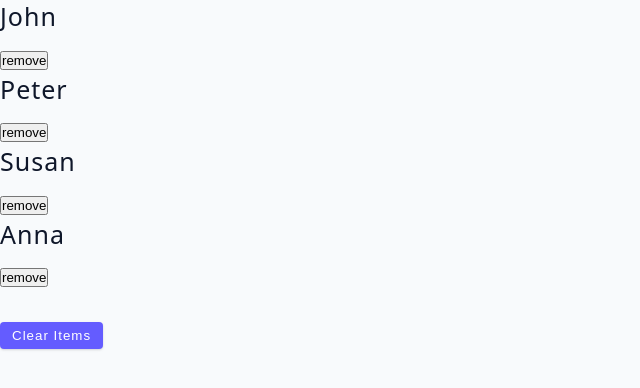
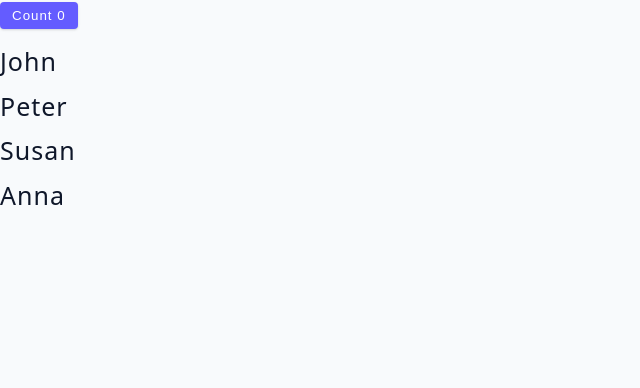
Before and after one commit to zayzou/react-vite-001, a React (Vite) app: page / in a window 1280 px wide. Shown: the top 388 px of the page, without its empty margins (0-640 px from the left). Built offline with nearby package versions, Linux system fonts and the light colour scheme.

Commit message:
Lower state starter

```diff
--- a/src/App.jsx
+++ b/src/App.jsx
@@ -1,9 +1,9 @@
-import Starter from "./tutorial/10-useReducer/starter/01-useReducer.jsx";
+import LowerState from "./tutorial/11-performance/starter/01-lower-state";
 
 function App() {
   return (
     <div>
-      <Starter />
+      <LowerState />
     </div>
   );
 }
--- /dev/null
+++ b/src/tutorial/11-performance/starter/01-lower-state/Counter.jsx
@@ -0,0 +1,16 @@
+import { useState } from 'react';
+
+function Counter() {
+    const [count, setCount] = useState(0);
+  return (
+    <button
+    className='btn'
+    onClick={() => setCount(count + 1)}
+    style={{ marginBottom: '1rem' }}
+    >
+    count {count}
+    </button>
+  )
+}
+
+export default Counter
--- a/src/tutorial/11-performance/starter/01-lower-state/List.jsx
+++ b/src/tutorial/11-performance/starter/01-lower-state/List.jsx
@@ -1,3 +1,4 @@
+
 import Person from './Person';
 
 const List = ({ people }) => {
--- a/src/tutorial/11-performance/starter/01-lower-state/Person.jsx
+++ b/src/tutorial/11-performance/starter/01-lower-state/Person.jsx
@@ -1,3 +1,4 @@
+
 import { useEffect } from 'react';
 
 const Person = ({ name }) => {
--- a/src/tutorial/11-performance/starter/01-lower-state/index.jsx
+++ b/src/tutorial/11-performance/starter/01-lower-state/index.jsx
@@ -1,19 +1,12 @@
 import { useState } from 'react';
 import { data } from '../../../../data';
 import List from './List';
+import Counter from './Counter';
 const LowerState = () => {
   const [people, setPeople] = useState(data);
-  const [count, setCount] = useState(0);
-
   return (
     <section>
-      <button
-        className='btn'
-        onClick={() => setCount(count + 1)}
-        style={{ marginBottom: '1rem' }}
-      >
-        count {count}
-      </button>
+      <Counter/>
       <List people={people} />
     </section>
   );
```
